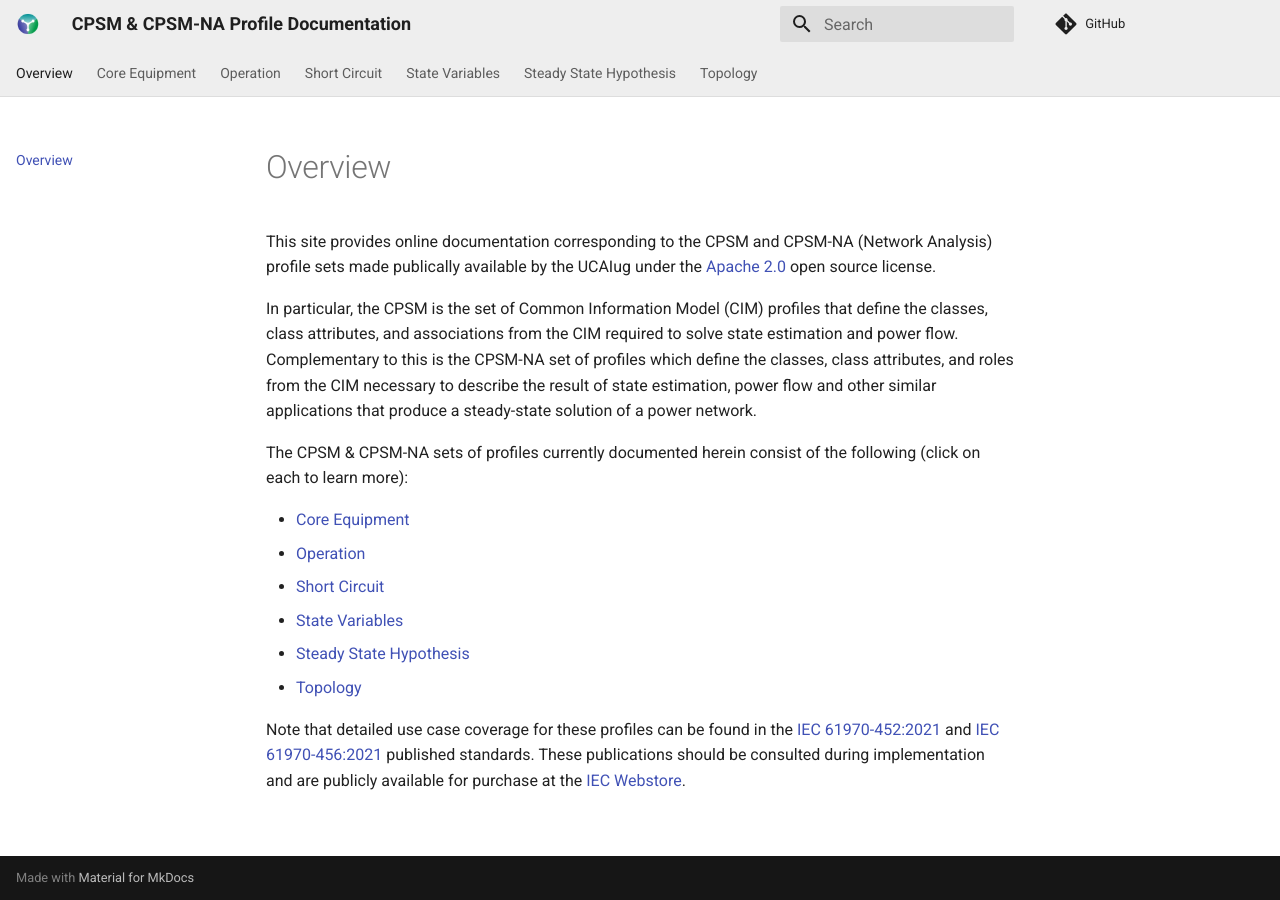
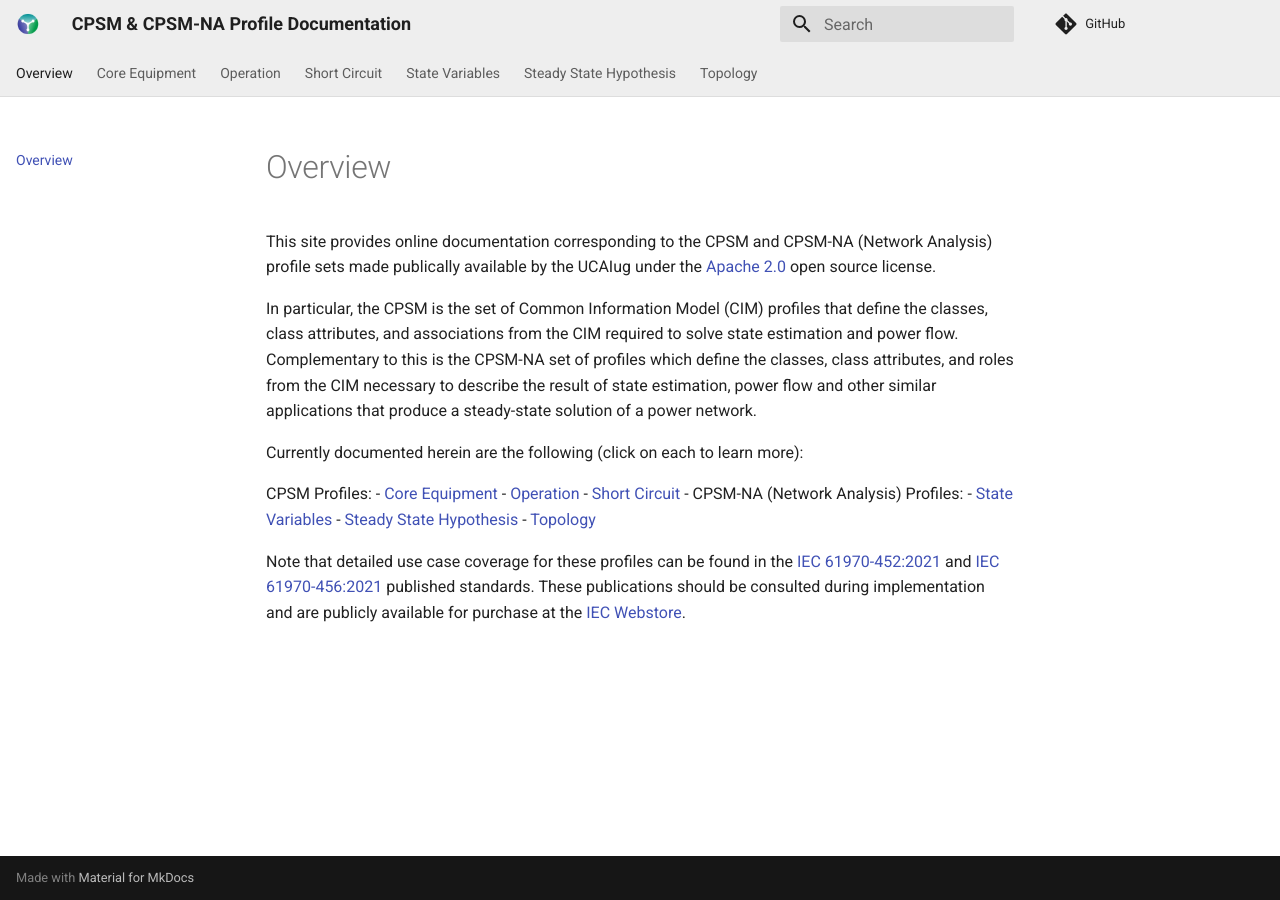
Before and after one commit to cimug-org/cpsm-docs, an MkDocs documentation site: the page built from docs/index.md, in a window 1280 px wide. Built offline with MkDocs 1.6.1 and Material for MkDocs 9.7.7, drawn with Linux system fonts in a browser that asks for light colours; comment, search, counter and statistics services are not loaded.

Commit message:
Update index.md

```diff
--- a/docs/index.md
+++ b/docs/index.md
@@ -3,11 +3,14 @@ This site provides online documentation corresponding to the CPSM and CPSM-NA (N
 
 In particular, the CPSM is the set of Common Information Model (CIM) profiles that define the classes, class attributes, and associations from the CIM required to solve state estimation and power flow. Complementary to this is the CPSM-NA set of profiles which define the classes, class attributes, and roles from the CIM necessary to describe the result of state estimation, power flow and other similar applications that produce a steady-state solution of a power network.
 
-The CPSM & CPSM-NA sets of profiles currently documented herein consist of the following (click on each to learn more):
+Currently documented herein are the following (click on each to learn more):
 
+CPSM Profiles:
 - [Core Equipment](./Core Equipment/index.md)
 - [Operation](./Operation/index.md)
 - [Short Circuit](./Short Circuit/index.md)
+-
+CPSM-NA (Network Analysis) Profiles:
 - [State Variables](./State Variables/index.md)
 - [Steady State Hypothesis](./Steady State Hypothesis/index.md)
 - [Topology](./Topology/index.md)
```
